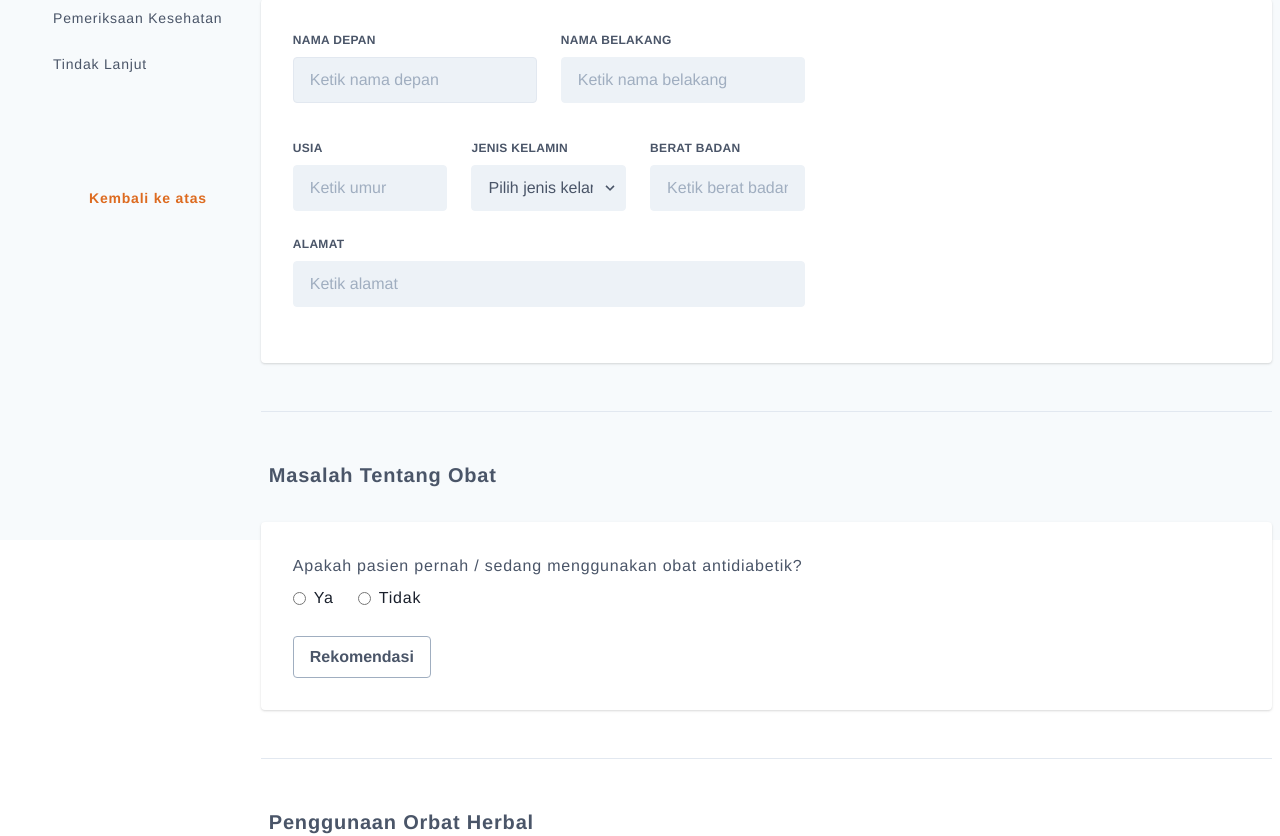
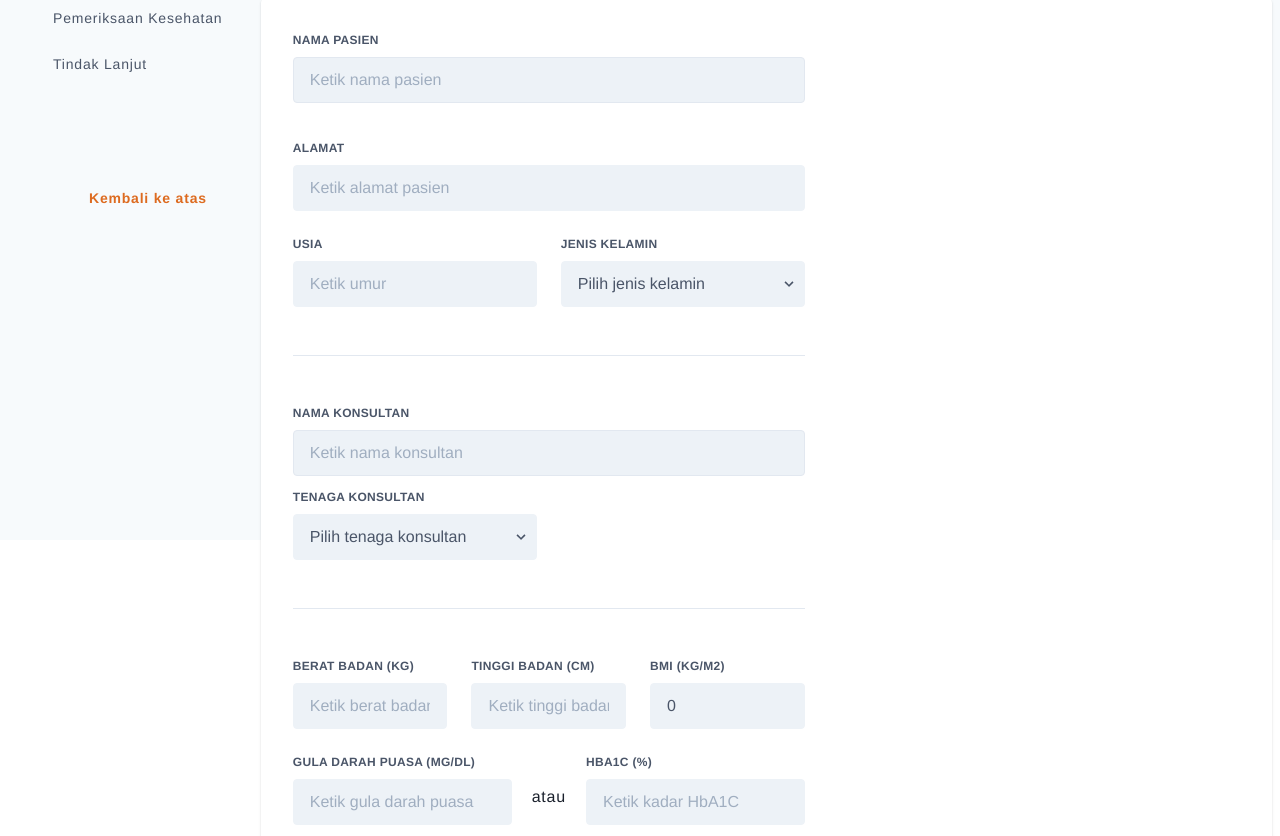
Before and after one commit to fransiskussamuelrenaldi/rekomendasi-dm, a Vue app: page / in a window 1280 px wide. Shown: the part 324-1160 px from the top of the page. Built offline with nearby package versions, Linux system fonts and the light colour scheme; what @tailwindcss/custom-forms would draw is missing.

Commit message:
feat: update user form ui and refs

```diff
--- a/src/components/user-form.vue
+++ b/src/components/user-form.vue
@@ -2,35 +2,37 @@
   <div class="p-8 mt-6 lg:mt-0 rounded shadow bg-white ">
     <form class="w-full max-w-lg">
       <div class="name flex flex-wrap -mx-3 mb-6">
-        <div class="w-full md:w-1/2 px-3 mb-6 md:mb-0">
-          <label class="block uppercase tracking-wide text-gray-700 text-xs font-bold mb-2" for="firstName">
-              Nama Depan
+        <div class="w-full px-3 mb-6 md:mb-0">
+          <label class="block uppercase tracking-wide text-gray-700 text-xs font-bold mb-2" for="name">
+              Nama Pasien
           </label>
           <input
-            v-model="firstName"
+            v-model="name"
             class="appearance-none block w-full bg-gray-200 text-gray-700 border rounded py-3 px-4 mb-3 leading-tight focus:outline-none focus:bg-white"
-            ref="firstName"
+            ref="name"
             type="text"
-            placeholder="Ketik nama depan"
-            @input="handleInput('firstName')"
+            placeholder="Ketik nama pasien"
+            @input="handleInput('name')"
           >
           </div>
-        <div class="w-full md:w-1/2 px-3">
-          <label class="block uppercase tracking-wide text-gray-700 text-xs font-bold mb-2" for="lastName">
-              Nama Belakang
+      </div>
+      <div class="weight flex flex-wrap -mx-3 mb-6">
+        <div class="w-full px-3">
+          <label class="block uppercase tracking-wide text-gray-700 text-xs font-bold mb-2" for="address">
+              Alamat
           </label>
           <input
-            v-model="lastName"
+            v-model="address"
             class="appearance-none block w-full bg-gray-200 text-gray-700 border border-gray-200 rounded py-3 px-4 leading-tight focus:outline-none focus:bg-white focus:border-gray-500"
-            ref="lastName"
+            ref="address"
             type="text"
-            placeholder="Ketik nama belakang"
-            @input="handleInput('lastName')"
+            placeholder="Ketik alamat pasien"
+            @input="handleInput('address')"
           >
         </div>
       </div>
       <div class="flex flex-wrap -mx-3 mb-6">
-        <div class="w-full md:w-1/3 px-3 mb-6 md:mb-0">
+        <div class="w-full md:w-1/2 px-3 mb-6 md:mb-0">
           <label class="block uppercase tracking-wide text-gray-700 text-xs font-bold mb-2" for="city">
             Usia
           </label>
@@ -45,7 +47,7 @@
             @input="handleInput('age')"
           >
         </div>
-      <div class="w-full md:w-1/3 px-3 mb-6 md:mb-0">
+        <div class="w-full md:w-1/2 px-3 mb-6 md:mb-0">
           <label class="block uppercase tracking-wide text-gray-700 text-xs font-bold mb-2" for="state">
             Jenis Kelamin
           </label>
@@ -57,18 +59,64 @@
               @change="handleInput('gender')"
             >
               <option disabled value="">Pilih jenis kelamin</option>
-            <option>Laki-laki</option>
+              <option>Pria</option>
               <option>Wanita</option>
-            <option>Tidak ingin diidentifikasi</option>
             </select>
             <div class="pointer-events-none absolute inset-y-0 right-0 flex items-center px-2 text-gray-700">
               <svg class="fill-current h-4 w-4" xmlns="http://www.w3.org/2000/svg" viewBox="0 0 20 20"><path d="M9.293 12.95l.707.707L15.657 8l-1.414-1.414L10 10.828 5.757 6.586 4.343 8z"/></svg>
             </div>
           </div>
         </div>
+      </div>
+      <hr class="bg-gray-300 my-12" />
+
+      <!-- Data Konsultan starts -->
+      <div class="consultant flex flex-wrap -mx-3 mb-6">
+        <div class="w-full px-3 mb-6 md:mb-0">
+          <label class="block uppercase tracking-wide text-gray-700 text-xs font-bold mb-2" for="name">
+              Nama Konsultan
+          </label>
+          <input
+            v-model="consultantName"
+            class="appearance-none block w-full bg-gray-200 text-gray-700 border rounded py-3 px-4 mb-3 leading-tight focus:outline-none focus:bg-white"
+            ref="consultantName"
+            type="text"
+            placeholder="Ketik nama konsultan"
+            @input="handleInput('consultantName')"
+          >
+        </div>
+        <div class="w-full md:w-1/2 px-3 mb-6 md:mb-0">
+          <label class="block uppercase tracking-wide text-gray-700 text-xs font-bold mb-2" for="state">
+            Tenaga Konsultan
+          </label>
+          <div class="relative">
+            <select
+              v-model="consultantType"
+              class="block appearance-none w-full bg-gray-200 border border-gray-200 text-gray-700 py-3 px-4 pr-8 rounded leading-tight focus:outline-none focus:bg-white focus:border-gray-500"
+              ref="consultantType"
+              @change="handleInput('consultantType')"
+            >
+              <option disabled value="">Pilih tenaga konsultan</option>
+              <option>Dokter</option>
+              <option>Apoteker</option>
+              <option>Perawat</option>
+              <option>Gizi</option>
+              <option>Kesehatan Masyarakat</option>
+            </select>
+            <div class="pointer-events-none absolute inset-y-0 right-0 flex items-center px-2 text-gray-700">
+              <svg class="fill-current h-4 w-4" xmlns="http://www.w3.org/2000/svg" viewBox="0 0 20 20"><path d="M9.293 12.95l.707.707L15.657 8l-1.414-1.414L10 10.828 5.757 6.586 4.343 8z"/></svg>
+            </div>
+          </div>
+        </div>
+      </div>
+      <!-- Data Konsultan ends -->
+      <hr class="bg-gray-300 my-12" />
+
+      <!-- Data Pemeriksaan starts -->
+      <div class="general-check flex flex-wrap -mx-3 mb-6">
         <div class="w-full md:w-1/3 px-3 mb-6 md:mb-0">
           <label class="block uppercase tracking-wide text-gray-700 text-xs font-bold mb-2" for="weight">
-          Berat Badan
+            Berat Badan (Kg)
           </label>
           <input
             v-model="weight"
@@ -81,37 +129,161 @@
             @input="handleInput('weight')"
           >
         </div>
-      </div>
-      <div class="weight flex flex-wrap -mx-3 mb-6">
-        <div class="w-full px-3">
-          <label class="block uppercase tracking-wide text-gray-700 text-xs font-bold mb-2" for="address">
-              Alamat
+        <div class="w-full md:w-1/3 px-3 mb-6 md:mb-0">
+          <label class="block uppercase tracking-wide text-gray-700 text-xs font-bold mb-2" for="weight">
+            Tinggi Badan (cm)
           </label>
           <input
-            v-model="address"
+            v-model="height"
             class="appearance-none block w-full bg-gray-200 text-gray-700 border border-gray-200 rounded py-3 px-4 leading-tight focus:outline-none focus:bg-white focus:border-gray-500"
-            ref="address"
+            ref="height"
             type="text"
-            placeholder="Ketik alamat"
-            @input="handleInput('address')"
+            pattern="[0-9]*"
+            placeholder="Ketik tinggi badan"
+            @keypress="formatNumber($event)"
+            @input="handleInput('height')"
+          >
+        </div>
+        <div class="w-full md:w-1/3 px-3 mb-6 md:mb-0">
+          <label class="block uppercase tracking-wide text-gray-700 text-xs font-bold mb-2" for="weight">
+            BMI (kg/m2)
+          </label>
+          <input
+            disabled
+            v-model="calcBmi"
+            class="appearance-none block w-full bg-gray-200 text-gray-700 border border-gray-200 rounded py-3 px-4 leading-tight focus:outline-none focus:bg-white focus:border-gray-500"
+            ref="calcBmi"
+            type="text"
+            pattern="[0-9]*"
+            placeholder="-"
           >
         </div>
       </div>
 
+      <div class="general-check flex flex-wrap -mx-3 mb-6">
+        <div class="flex-1 md:w-1/3 px-3 mb-6 md:mb-0">
+          <label class="block uppercase tracking-wide text-gray-700 text-xs font-bold mb-2" for="weight">
+            Gula Darah Puasa (mg/dL)
+          </label>
+          <input
+            :disabled="isHba1cFilled"
+            v-model="fastingBloodGlucose"
+            class="appearance-none block w-full bg-gray-200 text-gray-700 border border-gray-200 rounded py-3 px-4 leading-tight focus:outline-none focus:bg-white focus:border-gray-500"
+            ref="fastingBloodGlucose"
+            type="text"
+            pattern="[0-9]*"
+            :placeholder="isHba1cFilled ? '-' : 'Ketik gula darah puasa'"
+            @keypress="formatNumber($event)"
+            @input="handleInput('fastingBloodGlucose')"
+          >
+        </div>
+        <div class="flex-grow-0 self-center mx-2 my-4 md:mb-0">
+          atau
+        </div>
+        <div class="flex-1 md:w-1/3 px-3 mb-6 md:mb-0">
+          <label class="block uppercase tracking-wide text-gray-700 text-xs font-bold mb-2" for="weight">
+            HbA1C (%)
+          </label>
+          <input
+            :disabled="isBloodGlucoseFilled"
+            v-model="hba1c"
+            class="appearance-none block w-full bg-gray-200 text-gray-700 border border-gray-200 rounded py-3 px-4 leading-tight focus:outline-none focus:bg-white focus:border-gray-500"
+            ref="hba1c"
+            type="text"
+            pattern="[0-9]*"
+            :placeholder="isBloodGlucoseFilled ? '-' : 'Ketik kadar HbA1C'"
+            @keypress="formatNumber($event)"
+            @input="handleInput('hba1c')"
+          >
+        </div>
+      </div>
+      <!-- Data Pemeriksaan ends -->
     </form>
   </div>
 </template>
 
 <script>
+import store from '../store'
 export default {
   data () {
     return {
-      firstName: '',
-      lastName: '',
+      name: '',
       age: '',
       gender: '',
       weight: '',
-      address: ''
+      height: '',
+      address: '',
+      consultantType: '',
+      consultantName: '',
+      fastingBloodGlucose: '',
+      hba1c: ''
+    }
+  },
+  computed: {
+    isHba1cFilled () {
+      return this.hba1c !== ''
+    },
+    isBloodGlucoseFilled () {
+      return this.fastingBloodGlucose !== ''
+    },
+    calcBmi () {
+      if (!this.weight || !this.height) return 0
+      return (+this.weight / ((+this.height / 100) ** 2)).toFixed(2)
+    },
+    glucoseRec () {
+      const glucose = {}
+      if (this.isBloodGlucoseFilled) {
+        if (this.fastingBloodGlucose < 70) {
+          glucose.type = 'Hipoglikemia'
+          glucose.rec = 'Anda tergolong dalam kategori hipoglikemi. Kondisi ini perlu segera mendapat penanganan tenaga medis. Konsultasikan dan periksakan kondisi kesehatan anda secara rutin.'
+        } else if (this.fastingBloodGlucose < 99.9) {
+          glucose.type = 'Gula Darah Normal'
+          glucose.rec = 'Pertahankan, diabetes anda terkontrol. Lakukan pemeriksaan kesehatan secara rutin setiap satu bulan sekali. Minum obat secara teratur dan lakukan pola hidup sehat'
+        } else if (this.fastingBloodGlucose < 125) {
+          glucose.type = 'Prediabetes'
+          glucose.rec = 'Kondisi anda tergolong dalam prediabetes. Lakukan pengaturan pola makan, aktivitas fisik dan olah raga, serta minum obat teratur. Lakukan konsultasi dengan tenaga kesehatan anda.'
+        } else if (this.fastingBloodGlucose >= 126) {
+          glucose.type = 'Diabetes'
+          glucose.rec = 'Anda tergolong dalam kategori diabetes. Minumlah obat secara teratur, lakukan kontrol dan konsultasikan kondisi kesehatan anda secara rutin (minimal satu bulan satu kali). Lakukan pola hidup sehat secara ketat, lakukan olah raga secara rutin dan atur pola makan anda sesuai dengan anjuran tenaga kesehatan.'
+        }
+      } else if (this.isHba1cFilled) {
+        if (this.hba1c < 5.7) {
+          glucose.type = 'Normal'
+          glucose.rec = 'Pertahankan, kondisi diabetes anda terkontrol. Silahkan periksa kembali dalam 3-6 bulan. Minum obat secara teratur dan lakukan pola hidup sehat.'
+        } else if (this.hba1c < 6.4) {
+          glucose.type = 'Prediabetes'
+          glucose.rec = 'Kondisi anda tergolong dalam prediabetes. Lakukan pengaturan pola makan, aktivitas fisik dan olah raga, serta minum obat teratur. Lakukan konsu'
+        } else if (this.hba1c >= 6.5) {
+          glucose.type = 'Diabetes'
+          glucose.rec = 'Anda tergolong dalam kategori diabetes. Minumlah obat secara teratur, lakukan kontrol dan konsultasikan kondisi kesehatan anda secara rutin (minimal satu bulan satu kali). Lakukan pola hidup sehat secara ketat, lakukan olah raga secara rutin dan atur pola makan anda sesuai dengan anjuran tenaga kesehatan.'
+        }
+      }
+      if (glucose.rec) store.dispatch('setGeneralRec', glucose)
+      return glucose
+    },
+    bmiRec () {
+      const bmi = {}
+      if (this.calcBmi < 18.5) {
+        bmi.type = 'Underweight'
+        bmi.rec = 'Perlu adanya peningkatan asupan, berat badan anda di bawah normal, konsultasikan diet anda'
+      } else if (this.calcBmi < 24.9) {
+        bmi.type = 'BB Normal'
+        bmi.rec = 'Pertahankan, anda termasuk ke dalam kelompok berat badan ideal'
+      } else if (this.calcBmi < 29.9) {
+        bmi.type = 'Pre-Obesitas'
+        bmi.rec = 'Berat Badan anda sedikit di atas normal, lakukan aktivitas fisik, olah raga ringan, dan konsultasikan diet pada profesional kesehatan.'
+      } else if (this.calcBmi < 34.9) {
+        bmi.type = 'Obesitas Kelas I'
+        bmi.rec = 'Berat Badan anda di atas normal, lakukan aktivitas fisik dan olah raga rutin, pantau status kesehatan, dan konsultasikan diet pada profesional kesehatan.'
+      } else if (this.calcBmi < 39.9) {
+        bmi.type = 'Obesitas Kelas II'
+        bmi.rec = 'Anda termasuk kelompok obesitas kelas II. Butuh usaha secara intens. Lakukan aktivitas dan olah raga rutin, pantau status kesehatan secara berkala, dan lakukan konsultasi diet pada profesional kesehatan'
+      } else if (this.calcBmi >= 40) {
+        bmi.type = 'Obesitas Kelas III'
+        bmi.rec = 'Anda termasuk kelompok obesitas kelas III. Butuh usaha yang maksimal. Lakukan aktivitas dan olah raga rutin, pantau status kesehatan secara berkala, dan lakukan konsultasi diet pada profesional kesehatan'
+      }
+      if (bmi.rec) store.dispatch('setGeneralRec', bmi)
+      return bmi
     }
   },
   methods: {
```
Lines whose indentation alone changed are shown as unchanged.
